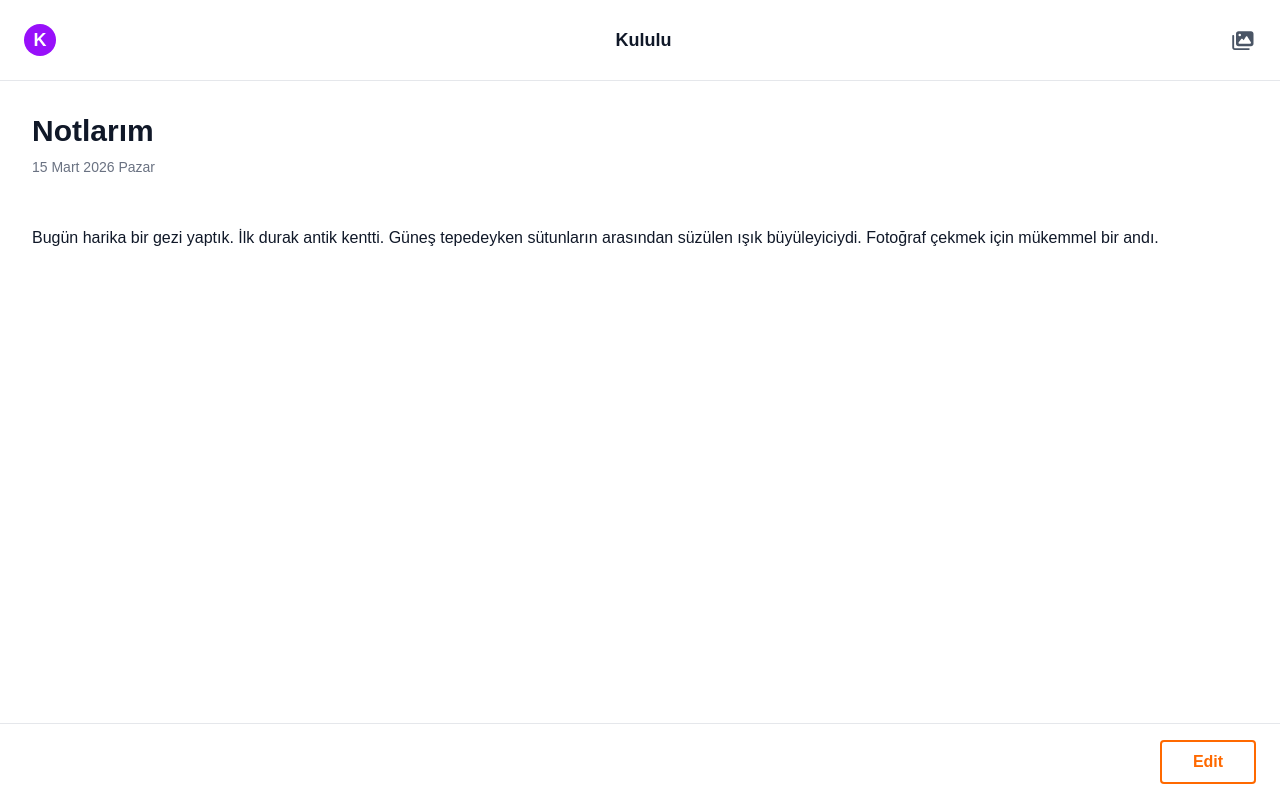
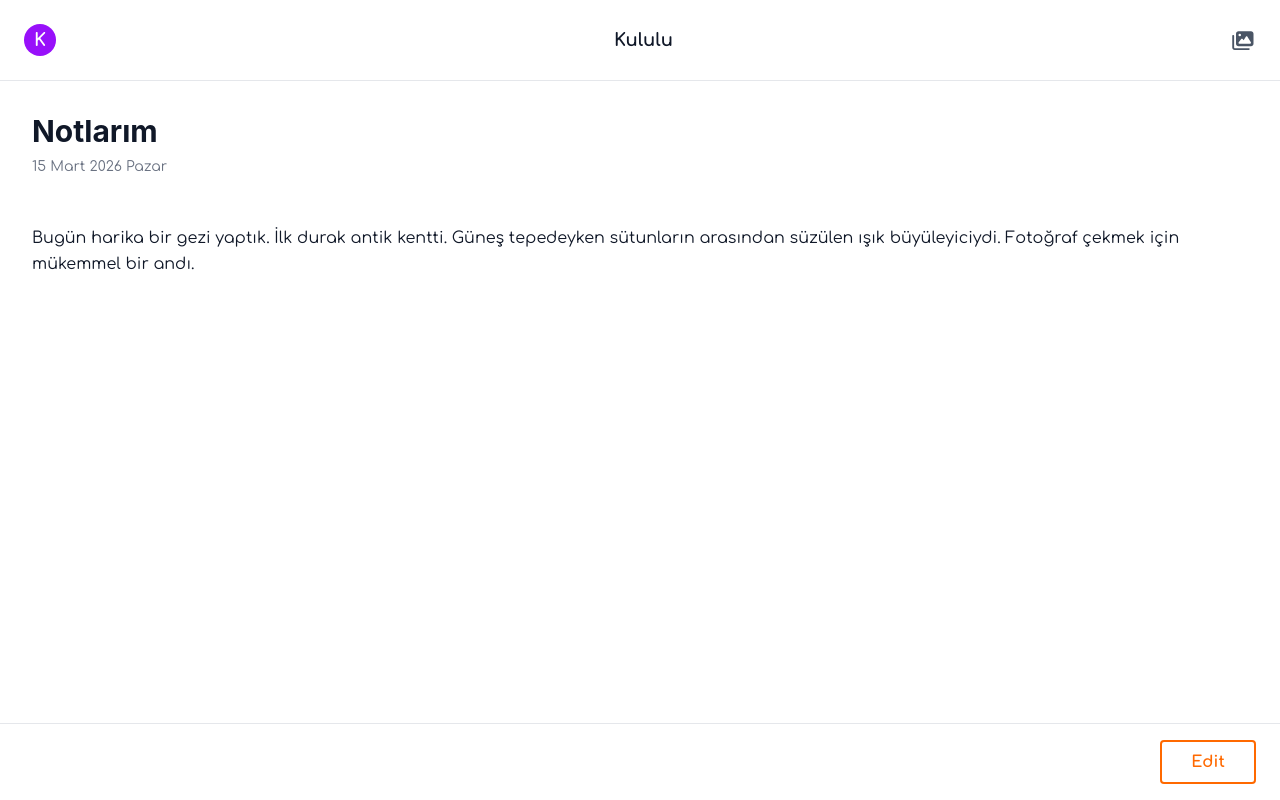
Before and after one commit to salchadev-create/nextgenmagnet-app, a Next.js app: page /note in a window 1280 px wide. Built offline with nearby package versions, Linux system fonts and the light colour scheme.

Commit message:
global font type

```diff
--- a/app/globals.css
+++ b/app/globals.css
@@ -15,7 +15,7 @@
 body {
   background: var(--background);
   color: var(--foreground);
-  font-family: Arial, Helvetica, sans-serif;
+  font-family: var(--font-comfortaa), sans-serif;
 }
 
 
--- a/app/layout.tsx
+++ b/app/layout.tsx
@@ -1,10 +1,11 @@
-import { Plus_Jakarta_Sans } from "next/font/google";
+import { Comfortaa } from "next/font/google";
 import "./globals.css";
 import Head from "next/head";
 
-const jakarta = Plus_Jakarta_Sans({
+const comfortaa = Comfortaa({
+  weight: ["400", "700"],
   subsets: ["latin"],
-  variable: '--font-jakarta'
+  variable: '--font-comfortaa'
 });
 
 export default function RootLayout({ children }: { children: React.ReactNode }) {
@@ -13,7 +14,7 @@ export default function RootLayout({ children }: { children: React.ReactNode })
       <head>
         <link rel="stylesheet" href="https://cdnjs.cloudflare.com/ajax/libs/font-awesome/6.4.0/css/all.min.css" />
       </head>
-      <body className={`${jakarta.variable} font-sans bg-white text-gray-900 min-h-screen flex flex-col`}>
+      <body className={`${comfortaa.variable} font-sans bg-white text-gray-900 min-h-screen flex flex-col`}>
         {children}
       </body>
     </html>
--- a/app/note/page.tsx
+++ b/app/note/page.tsx
@@ -8,6 +8,7 @@ export default function NotePage() {
   const [content, setContent] = useState('Bugün harika bir gezi yaptık. İlk durak antik kentti. Güneş tepedeyken sütunların arasından süzülen ışık büyüleyiciydi. Fotoğraf çekmek için mükemmel bir andı.');
   const [isEditing, setIsEditing] = useState(false);
   const [editContent, setEditContent] = useState('');
+  const [showSuccess, setShowSuccess] = useState(false);
 
   const handleEdit = () => {
     setEditContent(content);
@@ -20,6 +21,8 @@ export default function NotePage() {
       console.log({ content: editContent, date: new Date().toISOString() });
       setContent(editContent);
       setIsEditing(false);
+      setShowSuccess(true);
+      setTimeout(() => setShowSuccess(false), 3000);
     }
   };
 
@@ -40,7 +43,7 @@ export default function NotePage() {
       <div className="flex-1 overflow-auto">
         {/* Note Header */}
         <div className="px-8 pt-8 pb-4 bg-white">
-          <h1 className="text-3xl font-bold text-gray-900 mb-2">Notlarım</h1>
+          <h1 className="text-3xl font-bold font-sans text-gray-900 mb-2">Notlarım</h1>
           <p className="text-sm text-gray-500">{new Date().toLocaleDateString('tr-TR', { weekday: 'long', year: 'numeric', month: 'long', day: 'numeric' })}</p>
         </div>
 
@@ -77,13 +80,29 @@ export default function NotePage() {
             className={`px-6 py-2 border-2 font-semibold rounded transition w-24 flex items-center justify-center ${
               !editContent.trim()
                 ? 'border-gray-300 text-gray-300 cursor-not-allowed'
-                : 'border-green-500 text-green-500 hover:bg-green-50'
+                : 'border-green-700 bg-green-700 text-white hover:bg-green-800'
             }`}
           >
             Kaydet
           </button>
         )}
       </div>
+
+      {/* Success Toast */}
+      {showSuccess && (
+        <motion.div
+          className="fixed bottom-20 right-6 bg-green-600 text-white px-6 py-3 rounded-lg shadow-lg flex items-center gap-2"
+          initial={{ opacity: 0, y: 20 }}
+          animate={{ opacity: 1, y: 0 }}
+          exit={{ opacity: 0, y: 20 }}
+          transition={{ duration: 0.3 }}
+        >
+          <svg className="w-5 h-5" fill="currentColor" viewBox="0 0 20 20">
+            <path fillRule="evenodd" d="M10 18a8 8 0 100-16 8 8 0 000 16zm3.707-9.293a1 1 0 00-1.414-1.414L9 10.586 7.707 9.293a1 1 0 00-1.414 1.414l2 2a1 1 0 001.414 0l4-4z" clipRule="evenodd" />
+          </svg>
+          <span className="font-semibold">Not başarıyla kaydedildi!</span>
+        </motion.div>
+      )}
     </motion.div>
   );
 }
--- a/tailwind.config.ts
+++ b/tailwind.config.ts
@@ -17,7 +17,7 @@ const config: Config = {
         'theme': '8px',
       },
       fontFamily: {
-        sans: ['var(--font-jakarta)', 'sans-serif'],
+        sans: ['var(--font-comfortaa)', 'sans-serif'],
       },
     },
   },
```
